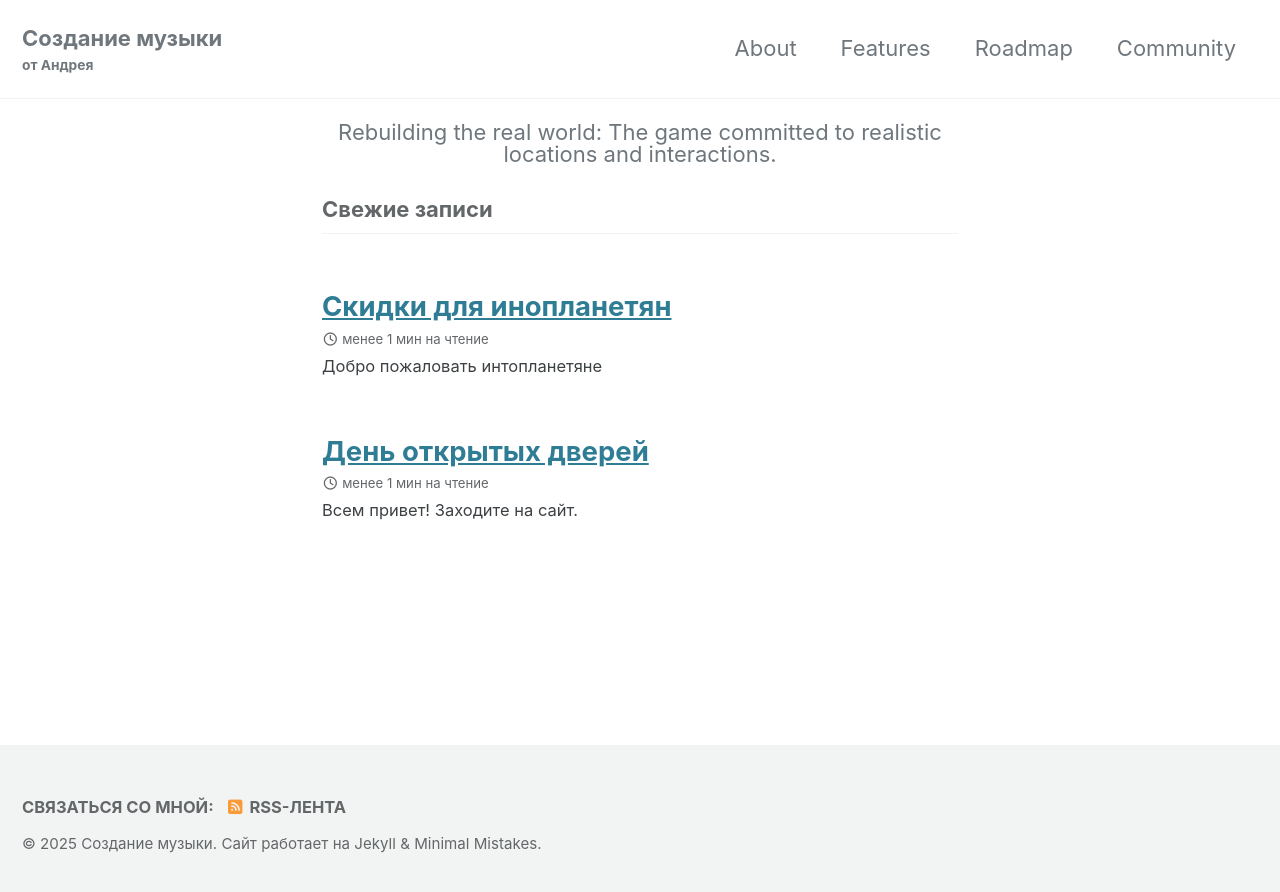
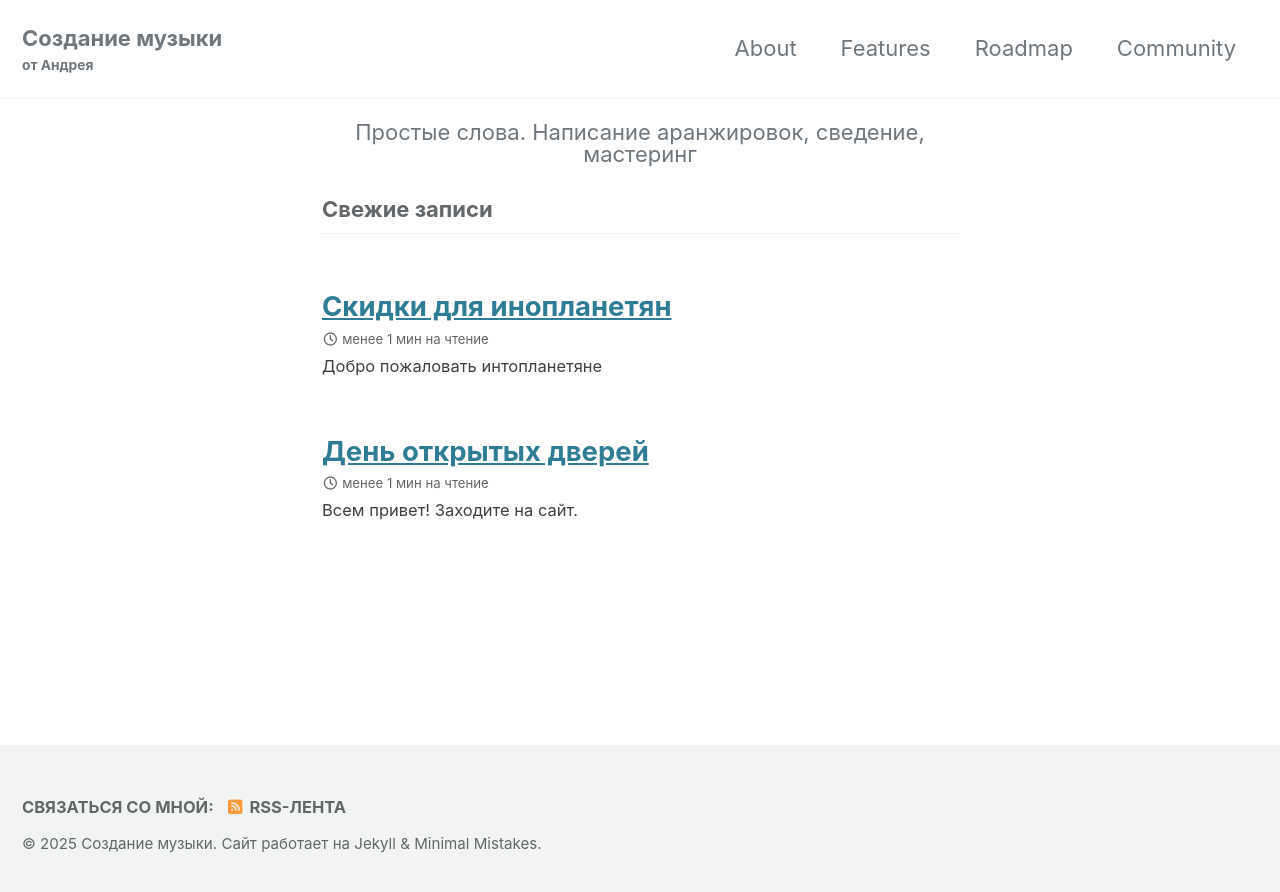
Before and after one commit to Mrgrayway/SoundProd, a Jekyll site: the page built from index.html, in a window 1280 px wide. Shown: the top 892 px of the page. Built offline with Jekyll 4.4.1, drawn with Linux system fonts in a browser that asks for light colours; cached includes are drawn as plain includes; the list of posts is cut into pages by our own code.

Commit message:
Update index.html

```diff
--- a/index.html
+++ b/index.html
@@ -1,4 +1,4 @@
 ---
 layout: home
-title: "Rebuilding the real world: The game committed to realistic locations and interactions."
+title: "Простые слова. Написание аранжировок, сведение, мастеринг"
 ---
```
